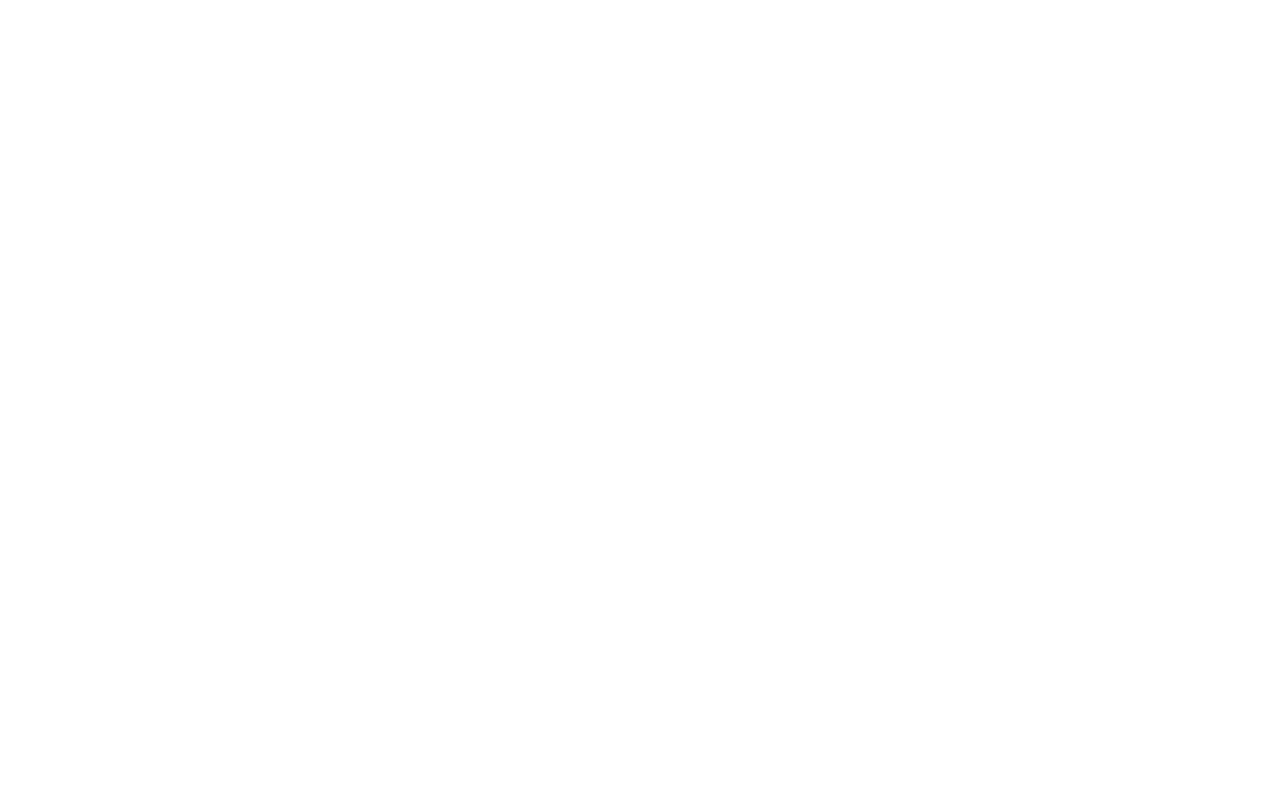
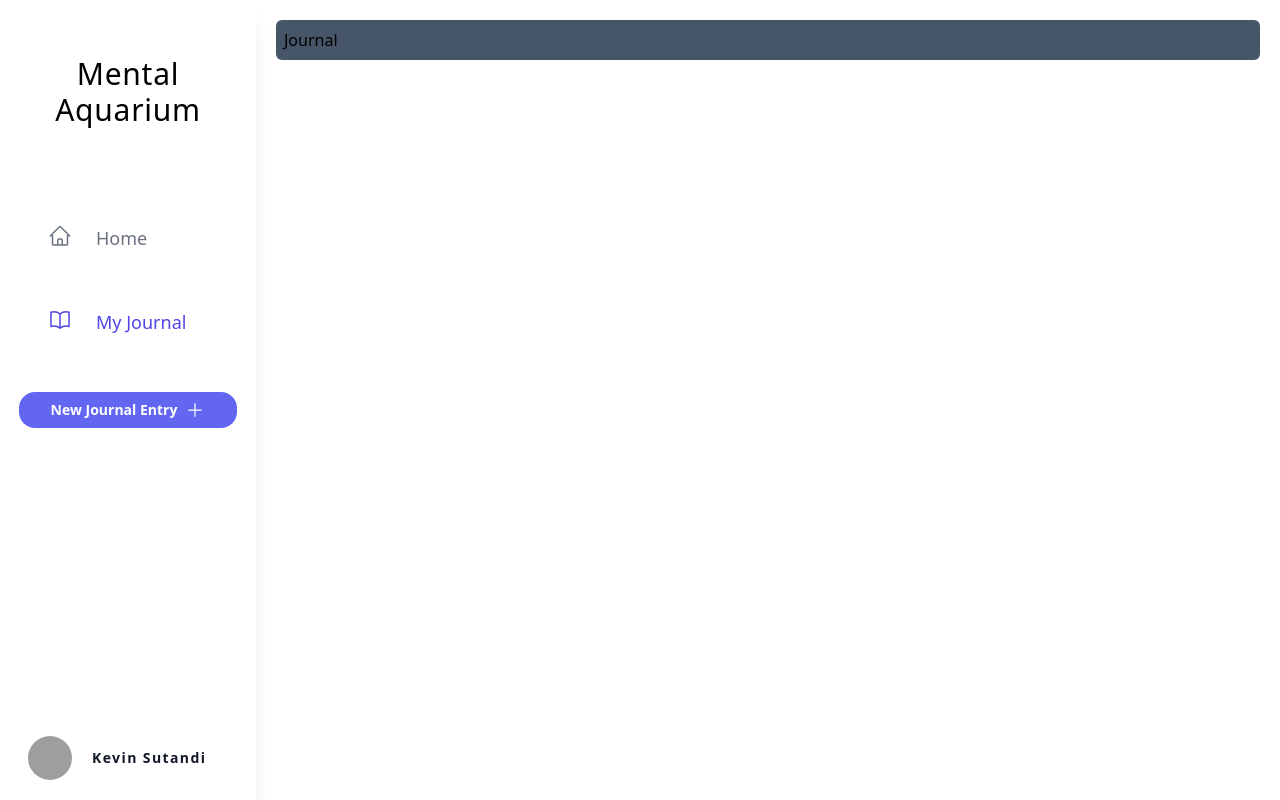
Before and after one commit to KevinSutandi/devsoc-hackathon, a React (Vite) app in the folder frontend/: page /journal in a window 1280 px wide. Before the commit this address had no page. Built offline with nearby package versions, Linux system fonts and the light colour scheme; grey boxes are pictures that could not be loaded.

Commit message:
started journa;

```diff
--- a/frontend/src/App.tsx
+++ b/frontend/src/App.tsx
@@ -1,7 +1,8 @@
 import { BrowserRouter, Route, Routes } from "react-router-dom";
 import "./App.css";
+import SidebarLayout from "./components/SidebarLayout";
 import Dashboard from "./pages/Dashboard";
-import SidebarLayout from "./components/SidebarLayout";
+import Journal from "./pages/Journal";
 
 function App() {
   return (
@@ -9,6 +10,7 @@
       <Routes>
         <Route element={<SidebarLayout />}>
           <Route path="/" element={<Dashboard />} />
+          <Route path="/journal" element={<Journal />} />
         </Route>
       </Routes>
     </BrowserRouter>
--- a/frontend/src/components/ButtonAddEvent.tsx
+++ b/frontend/src/components/ButtonAddEvent.tsx
@@ -4,8 +4,8 @@
 
 export default function ButtonAddEvent() {
     return (
-        <button className="bg-indigo-500 hover:bg-indigo-700 text-white font-bold py-2 px-8 rounded-2xl text-md items-center flex">
-            New Entry
+        <button className="bg-indigo-500 hover:bg-indigo-700 text-white font-bold py-2 px-8 rounded-2xl text-sm items-center flex">
+            New Journal Entry
             <PlusIcon className="h-5 w-5 inline ml-2" />
         </button>
     );
--- a/frontend/src/components/Sidebar.tsx
+++ b/frontend/src/components/Sidebar.tsx
@@ -12,12 +12,12 @@
 const Sidebar = () => {
     const navigation = useNavigate()
 
-    const token = Cookies.get('token');
-    useEffect(() => {
-        if (token === undefined) {
-            navigation('/')
-        }
-    }, [navigation, token]);
+    // const token = Cookies.get('token');
+    // useEffect(() => {
+    //     if (token === undefined) {
+    //         navigation('/')
+    //     }
+    // }, [navigation, token]);
 
     return (
         <div className='fixed flex flex-col w-64 bg-white items-center h-screen shadow-xl rounded-r-xl pt-10'>
@@ -29,7 +29,7 @@
 
             <div className='flex flex-col w-full gap-14 mt-20 mb-10'>
                 <SidebarButton href='/' Icon={<HomeIcon />} text='Home' />
-                <SidebarButton href='/courses' text='Journal' Icon={<BookOpenIcon />} />
+                <SidebarButton href='/journal' text='My Journal' Icon={<BookOpenIcon />} />
                 <div className='flex justify-center w-full'>
                     <ButtonAddEvent />
                 </div>
--- /dev/null
+++ b/frontend/src/pages/Journal.tsx
@@ -0,0 +1,14 @@
+import React from 'react';
+
+const Journal: React.FC = () => {
+    return (
+		<div className='p-5'>
+			<div className='p-2 bg-slate-600 w-full rounded-md h-full'>
+				<h1>Journal</h1>
+				{/* Add your journal components here */}
+			</div>
+		</div>
+    );
+};
+
+export default Journal;
```
Also changed, not shown: frontend/src/components/JournalEntry.tsx (added).
